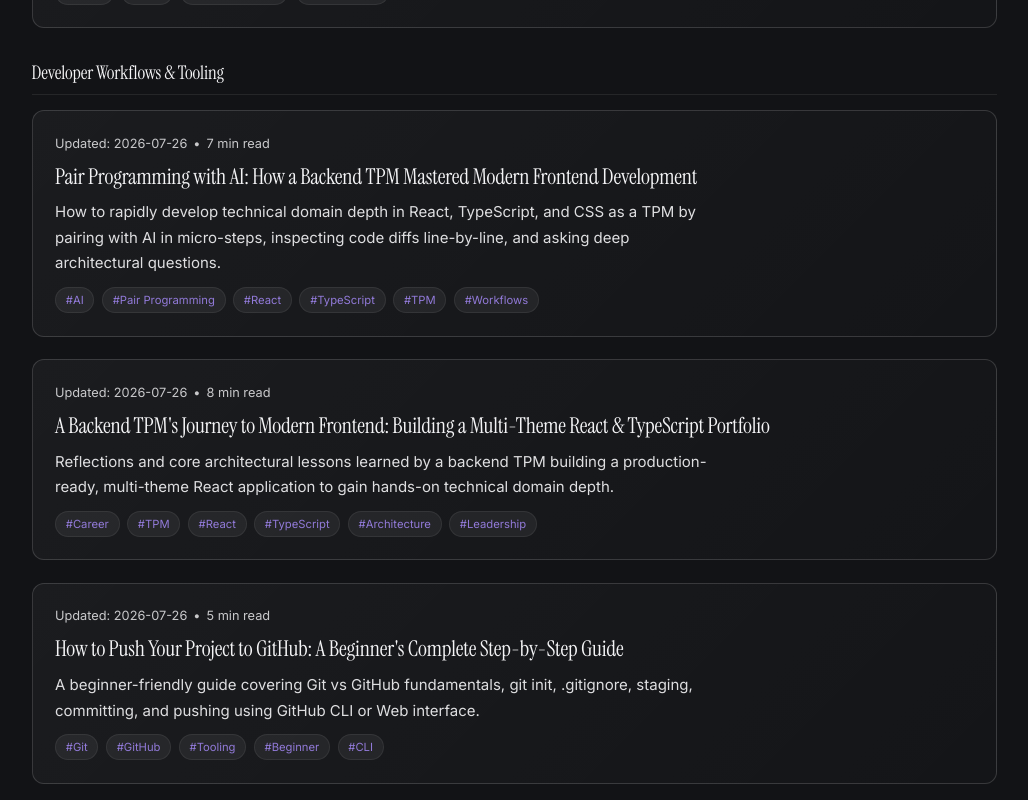
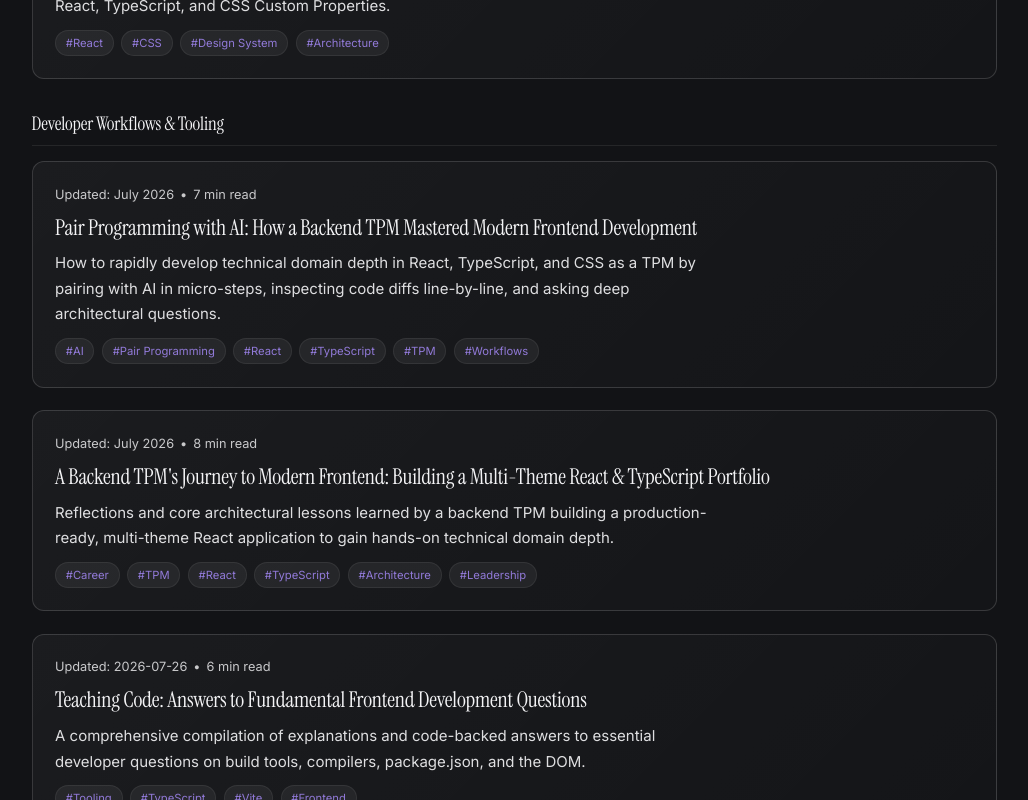
Before and after one commit to chris-lau/personalWebsite, a React (Vite) app in the folder frontend/: page /blog in a window 1280 px wide. Shown: the part 1640-2440 px from the top of the page, without its empty margins (126-1154 px from the left). Built offline with nearby package versions, Linux system fonts and the light colour scheme.

Commit message:
fix(content): apply all content edits from personalWebsite-content-fixes.md

```diff
--- a/frontend/src/data/blogPosts.ts
+++ b/frontend/src/data/blogPosts.ts
@@ -20,7 +20,7 @@
     slug: 'understanding-spa-routing-and-cloud-hosting',
     title: 'Demystifying SPA Routing: Why Client-Side Apps Break on Refresh and How to Fix It',
     description: 'A deep dive into Single Page Application routing mechanics, the HTML5 History API, server catch-all rules, and deploying React apps seamlessly to Cloudflare Pages.',
-    updatedDate: '2026-07-26',
+    updatedDate: 'July 2026',
     readTime: '6 min read',
     tags: ['React', 'Routing', 'Cloudflare', 'Vite', 'DevOps', 'Architecture'],
     author: 'Chris Lau',
@@ -33,7 +33,7 @@
     slug: 'learning-frontend-via-ai-pair-programming',
     title: 'Pair Programming with AI: How a Backend TPM Mastered Modern Frontend Development',
     description: 'How to rapidly develop technical domain depth in React, TypeScript, and CSS as a TPM by pairing with AI in micro-steps, inspecting code diffs line-by-line, and asking deep architectural questions.',
-    updatedDate: '2026-07-26',
+    updatedDate: 'July 2026',
     readTime: '7 min read',
     tags: ['AI', 'Pair Programming', 'React', 'TypeScript', 'TPM', 'Workflows'],
     author: 'Chris Lau',
@@ -46,7 +46,7 @@
     slug: 'backend-engineer-learning-frontend-journey',
     title: 'A Backend TPM\'s Journey to Modern Frontend: Building a Multi-Theme React & TypeScript Portfolio',
     description: 'Reflections and core architectural lessons learned by a backend TPM building a production-ready, multi-theme React application to gain hands-on technical domain depth.',
-    updatedDate: '2026-07-26',
+    updatedDate: 'July 2026',
     readTime: '8 min read',
     tags: ['Career', 'TPM', 'React', 'TypeScript', 'Architecture', 'Leadership'],
     author: 'Chris Lau',
@@ -54,36 +54,19 @@
     featured: true,
     content: backendEngineerFrontendJourneyContent,
   },
-
-
   {
     id: 'master-frontend-testing-strategy',
     slug: 'master-frontend-testing-strategy',
-    title: 'Master Frontend Testing Strategy: Vitest, React Testing Library, Storybook, and Playwright',
-    description: 'A comprehensive, beginner-friendly deep dive into our 4-tier testing architecture, explaining why and how we combine Vitest, RTL, Storybook, and Playwright.',
-    updatedDate: '2026-07-26',
-    readTime: '9 min read',
-    tags: ['Vitest', 'Playwright', 'Testing', 'React', 'Storybook', 'a11y'],
+    title: 'Mastering Frontend Testing: A Production 4-Tier Strategy for React & TypeScript',
+    description: 'A comprehensive engineering blueprint for multi-tier frontend testing combining Vitest unit tests, React Testing Library component integration tests, Storybook a11y audits, and Playwright E2E browser automation.',
+    updatedDate: 'July 2026',
+    readTime: '10 min read',
+    tags: ['Testing', 'Vitest', 'Playwright', 'Storybook', 'React', 'TypeScript'],
     author: 'Chris Lau',
     category: 'Testing & Quality Assurance',
     featured: true,
     content: masterTestingStrategyContent,
   },
-
-  {
-    id: 'how-to-push-project-to-github',
-    slug: 'how-to-push-project-to-github',
-    title: 'How to Push Your Project to GitHub: A Beginner\'s Complete Step-by-Step Guide',
-    description: 'A beginner-friendly guide covering Git vs GitHub fundamentals, git init, .gitignore, staging, committing, and pushing using GitHub CLI or Web interface.',
-    updatedDate: '2026-07-26',
-    readTime: '5 min read',
-    tags: ['Git', 'GitHub', 'Tooling', 'Beginner', 'CLI'],
-    author: 'Chris Lau',
-    category: 'Developer Workflows & Tooling',
-    featured: true,
-    content: howToPushProjectToGithubContent,
-  },
-
   {
     id: 'how-to-add-a-new-theme',
     slug: 'how-to-add-a-new-theme',
--- a/frontend/src/data/experience.ts
+++ b/frontend/src/data/experience.ts
@@ -24,7 +24,7 @@
     company: 'Global Relay',
     location: 'Greater Vancouver Metropolitan Area',
     startDate: 'Jun 2019',
-    endDate: 'Feb 2025',
+    endDate: 'Feb 2025 (Concurrent with AI role from Apr 2024)',
     description: 'Owner of product roadmap and production issues for Connectors product suite.',
     highlights: [
       'Hired and directly managed 7 Technical Product Managers; actively participated in recruitment and training.',
--- a/frontend/src/data/siteArchitecture.ts
+++ b/frontend/src/data/siteArchitecture.ts
@@ -43,7 +43,7 @@
         desc: 'Automated real Chrome browser tests verifying user navigation flows, theme toggle persistence, interactive filtering, and 404 page fallback.'
       },
       {
-        name: 'Storybook 8 & Accessibility (a11y) Audits',
+        name: 'Storybook 10 & Accessibility (a11y) Audits',
         desc: 'Isolated component visual development and @storybook/addon-a11y accessibility validation (.sr-only utility, ARIA landmark roles, and high contrast visible focus rings).'
       }
     ]
--- a/frontend/src/pages/BlogListPage.tsx
+++ b/frontend/src/pages/BlogListPage.tsx
@@ -30,7 +30,7 @@
       <header className="page-header">
         <h1 className="page-title">TECHNICAL BLOG</h1>
         <p className="page-subtitle">
-          Articles on React architecture, testing strategies, TypeScript, and modern web engineering.
+          Build logs from mastering modern frontend development — React architecture, testing strategy, and TypeScript — as a hands-on complement to my day job leading AI product and governance initiatives.
         </p>
       </header>
 
--- a/frontend/src/pages/NowPage.tsx
+++ b/frontend/src/pages/NowPage.tsx
@@ -39,7 +39,7 @@
             <h3>&gt; LEARNING</h3>
             <ul>
               {nowData.learning.map((topic, i) => (
-                <li key={i}>⚡ {topic}</li>
+                <li key={i}>* {topic}</li>
               ))}
             </ul>
           </div>
```
